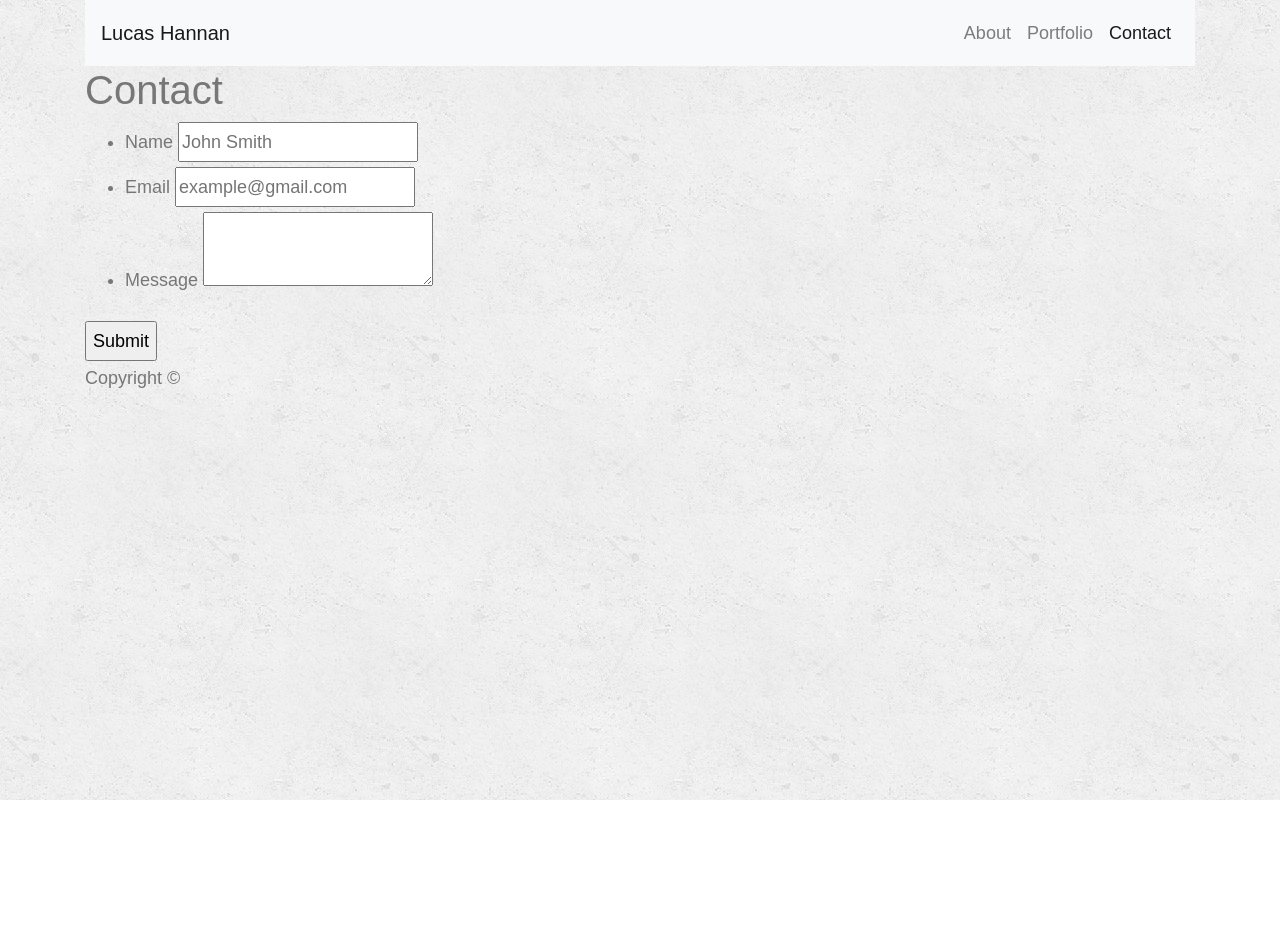
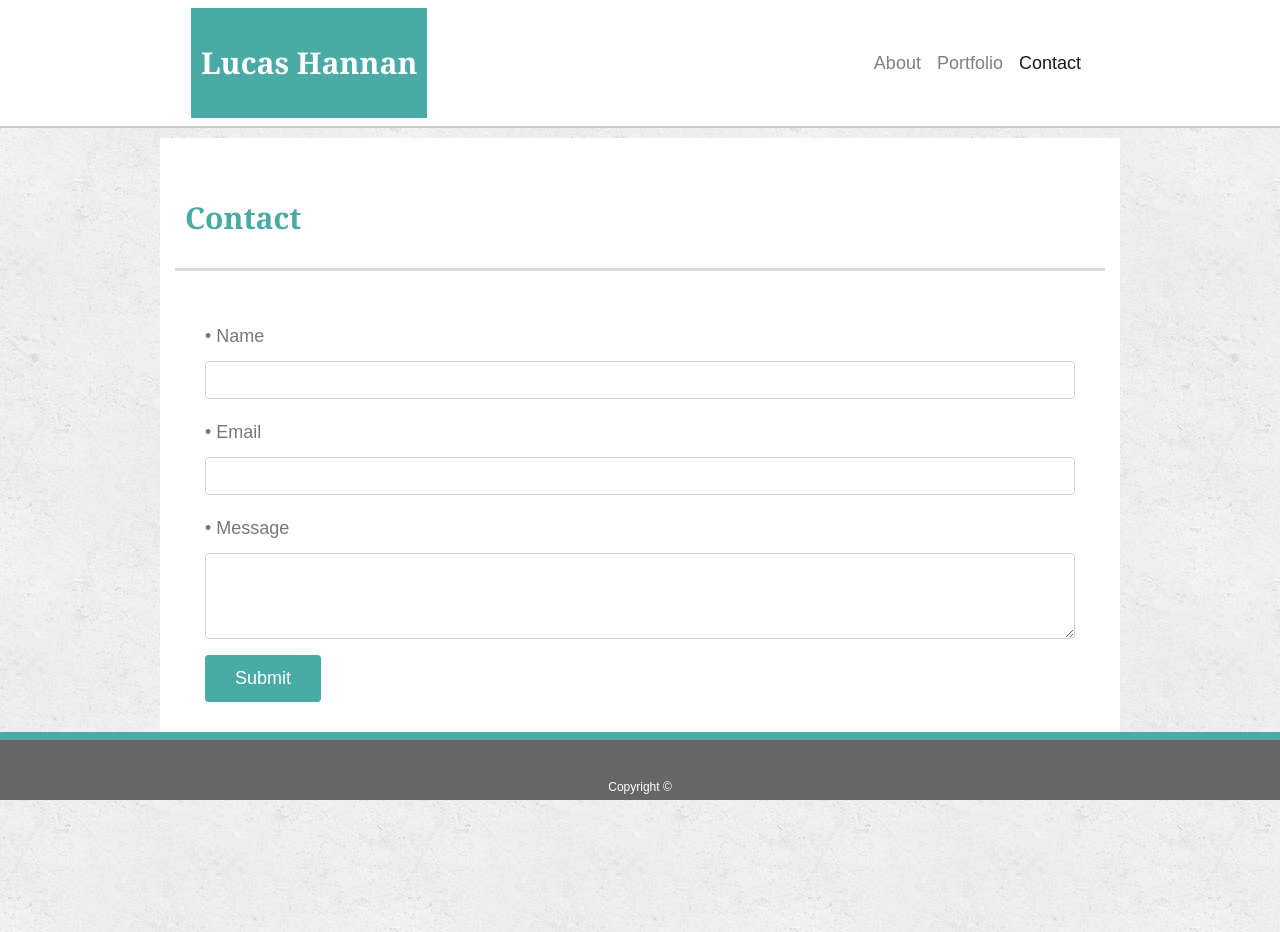
Before and after one commit to lrh1290/Bootstrap-Portfolio, a plain HTML site: page contact.html in a window 1280 px wide. Before the commit the page ends 800 px from the top, so only its background shows below. Drawn offline with nearby package versions, Linux system fonts and the light colour scheme.

Commit message:
Add files via upload

```diff
--- a/assets/css/style.css
+++ b/assets/css/style.css
@@ -8,6 +8,22 @@ body {
 
 * {
   box-sizing: border-box;
+}
+
+.navbackground{
+  width: 100%;
+  background: white;
+  border-bottom: 2px solid #ccc
+}
+
+@media (max-width: 120rem) {
+  #masthead {
+    max-width: 960px;
+  }
+}
+
+#masthead {
+  margin: auto;
 }
 
 #logo {
@@ -22,21 +38,30 @@ body {
   padding: 10px;
 }
 
+
+#main-container {
+  background: white;
+  margin-top: 10px;
+  max-width: 960px;
+}
+
 .footer {
+  position: sticky;
   text-align: center;
-  position: fixed;
   bottom: 0;
-  width: 100%;
-  /* Set the fixed height of the footer here */
-  height: 60px;
-  line-height: 60px; /* Vertically center the text there */
+  font-size: 12px;
+  height: 50px;
   background-color: #f5f5f5;
+  padding: 30px 0;
+  color: #fff;
+  background: #666;
+  border-top: 8px solid #4aaaa5;
+  margin: 10% 0 0;
 }
 
 .work h3 {
-position: absolute;
-bottom: 20px;
-width: 100%;
+position:relative;
+bottom: 100px;
 padding: 15px;
 margin-bottom: 0;
 font-weight: 300;
@@ -46,3 +71,39 @@ text-align: center;
 background: #4aaaa5;
 border-bottom: 0;
 }
+
+h1,h2,h3 {
+  padding-top: 30px;
+  padding-left: 10px;
+  font-size: 30px;
+  line-height: 100px;
+  border-bottom: 3px solid #ddd;
+  font-family: Georgia, Times, "Times New Roman", serif;
+  font-weight: 700;
+  color: #4aaaa5;
+}
+
+.form-container {
+  width: 100%;
+  max-width: 960px;
+  padding: 30px;
+  background: #fff;
+}
+
+.nav-container {
+  max-width: 960px;
+  width: 100%;
+  padding-right: 15px;
+  padding-left: 15px;
+  margin-right: auto;
+  margin-left: auto;
+}
+
+.btn-primary {
+  padding: 10px 30px;
+    font-size: 18px;
+    color: #fff;
+    cursor: pointer;
+    background: #4aaaa5;
+    border: 0 none;
+}
--- a/contact.html
+++ b/contact.html
@@ -12,10 +12,11 @@
 
 <body>
 
+    <div class="navbackground">
         <header id="masthead">
-    <div class="container">
-      <nav class="navbar navbar-expand-lg navbar-light bg-light">
-        <a class="navbar-brand" href="#">Lucas Hannan</a>
+          <div class="nav-container">
+            <nav class="navbar navbar-expand-lg navbar-light">
+              <a class="navbar-brand"id="logo" href="#">Lucas Hannan</a>
               <button class="navbar-toggler" type="button" data-toggle="collapse" data-target="#navbarSupportedContent" aria-controls="navbarSupportedContent" aria-expanded="false" aria-label="Toggle navigation">
                 <span class="navbar-toggler-icon"></span>
               </button>
@@ -36,34 +37,37 @@
             </nav>
           </div>
         </header>
+      </div>
 
 <div id="main-container" class="container">
-    <section class="main-section">
   <h1>Contact</h1>
-
-      <form id="contact-form">
-        <ul>
-          <li>
-            <label for="name">Name</label>
-            <input type="text" id="name" name="name" placeholder="John Smith" required="required">
-          </li>
-          <li>
-            <label for="email">Email</label>
-            <input type="email" id="email" name="email" placeholder="example@gmail.com" required="required">
-          </li>
-          <li>
-            <label for="message">Message</label>
-            <textarea id="message" name="message" required="required"></textarea>
-          </li>
-        </ul>
-        <input type="submit">
+    <div class="row">
+      <div class="col">
+        <div id="main-container" class="form-container">
+          <form>
+          <div class="form-group">
+            <form>
+              <div class="form-group">
+                <label for="formGroupExampleInput">&#8226 Name</label>
+                 <input type="text" class="form-control" id="formGroupExampleInput" placeholder="">
+              </div>
+              <div class="form-group">
+                 <label for="formGroupExampleInput2">&#8226 Email</label>
+                  <input type="text" class="form-control" id="formGroupExampleInput2" placeholder="">
+              </div>
           </form>
-
-    </section>
-
           </div>
-
-  <footer>
+        <div class="form-group">
+          <label for="exampleFormControlTextarea1">&#8226 Message</label>
+            <textarea class="form-control" id="exampleFormControlTextarea1" rows="3"></textarea>
+        </div>
+         <button type="submit" class="btn btn-primary">Submit</button>
+       </form>
+     </div>
+  </div>
+</div>
+</div>
+  <div class="footer">
     <div class="container">
       Copyright &copy;
     </div>
```
Also changed, not shown: index.html (+7 -14 lines), portfolio.html (+14 -20 lines). Lines whose indentation alone changed are shown as unchanged.
